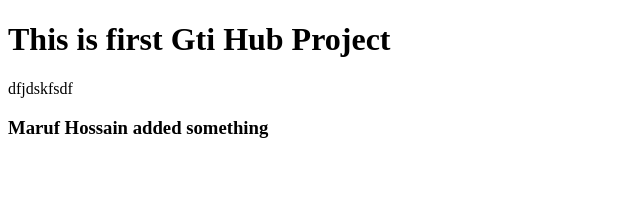
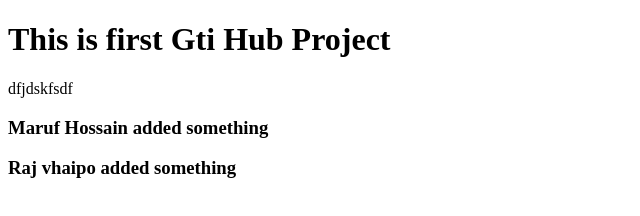
Before and after one commit to Marufwp/first_deploy_project, a plain HTML site: page index.html in a window 1280 px wide. Shown: the whole page, without its empty margins (0-640 px from the left). Drawn offline with Linux system fonts and the light colour scheme.

Commit message:
Third commit

```diff
--- a/index.html
+++ b/index.html
@@ -9,6 +9,7 @@
       <h1>This is first Gti Hub Project</h1>
       <p>dfjdskfsdf</p>
       <h3>Maruf Hossain added something</h3>
+      <h3>Raj vhaipo added something</h3>
 
 </body>
 </html>
```
